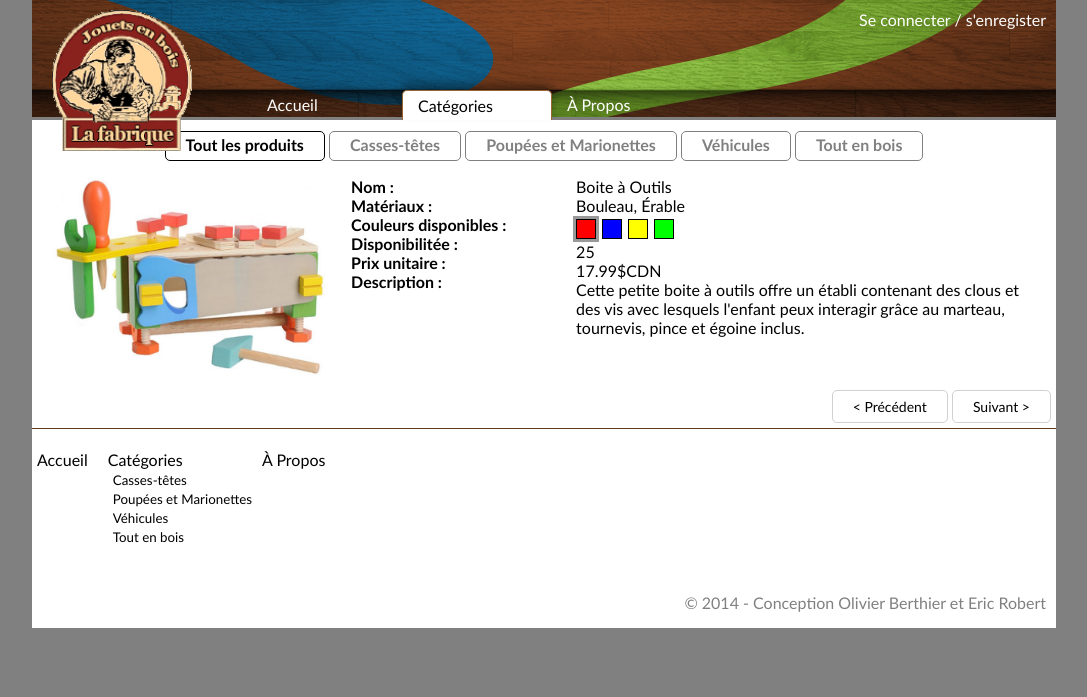
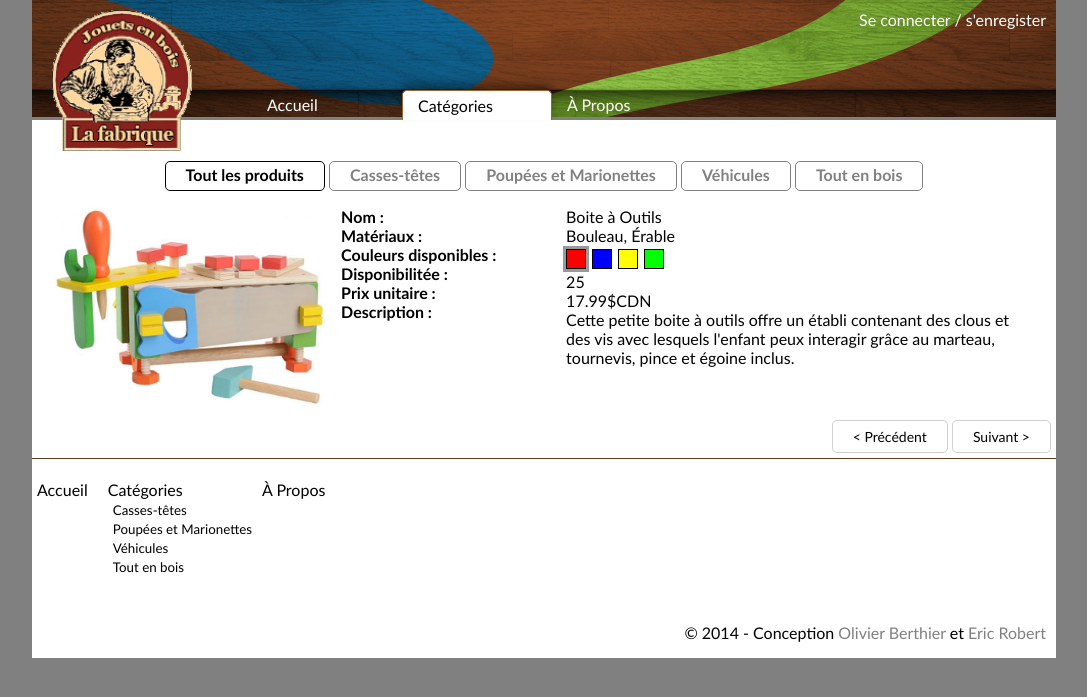
Before and after one commit to Makabey/TP_HTML5_ISI, a PHP site: page /produits.php in a window 1280 px wide. Shown: the top 697 px of the page, without its empty margins (96-1183 px from the left). Run offline with PHP 8.4, Linux system fonts and the light colour scheme; data that the repository does not hold is empty; some libraries are stand-ins or nearby versions.

Commit message:
J'ai changé le CSS
J'ai changé quelques petites choses dans le CSS
Et aussi j'avance à la page des produits, je ne vais pas toucher au
PHP/JS qui s'occupe des produits maintenant mais j'ai éliminé quelques
DIVs

```diff
--- a/FichiersDuTP/apropos.php
+++ b/FichiersDuTP/apropos.php
@@ -4,7 +4,7 @@ $sPageTitle = "La Fabrique de Jouet - À propos de nous";
 require_once "assets/inc/header.inc.php";
 ?>
 				<div class="aProposBox">
-					<div class="aProposBox_Header brownGradientBackground">
+					<div class="aProposBox_Header">
 						<span>Nos méthodes de fabrication</span>
 					</div>
 					<div class="aProposBox_Content roundedCorners_bottom">
@@ -15,7 +15,7 @@ require_once "assets/inc/header.inc.php";
 				</div>
 
 				<div class="aProposBox">
-					<div class="aProposBox_Header brownGradientBackground">
+					<div class="aProposBox_Header">
 						<span>Notre service de jouet "sur mesure"</span>
 					</div>
 					<div class="aProposBox_Content roundedCorners_bottom">
@@ -34,7 +34,7 @@ require_once "assets/inc/header.inc.php";
 				</div>
 
 				<div class="aProposBox">
-					<div class="aProposBox_Header brownGradientBackground">
+					<div class="aProposBox_Header">
 						<span>Une petite histoire de notre entreprise</span>
 					</div>
 					<div class="aProposBox_Content roundedCorners_bottom">
--- a/FichiersDuTP/assets/css/styles.css
+++ b/FichiersDuTP/assets/css/styles.css
@@ -474,7 +474,11 @@ span.spanValid{
 
 /** INDEX **/
 #index #descriptionSite{
-	padding:0 10px;
+	padding:0 10px 10px 10px;
+}
+#index #descriptionSite h3{
+	padding:0;
+	margin:0;
 }
 /**---------------------------------- slider ------------------------------**/
 #sliderJQ{
@@ -550,10 +554,14 @@ span.spanValid{
 
 
 /** PRODUITS **/
-#produits{
+/*#produits{
 	color:gray;
 	width:100%;
 	margin:0;
+}*/
+
+#produits header{
+	margin-bottom:30px; /* 2014-06-06 AJOUT parce que le header embarquais par-dessus le menu et je n'ais pas trouvé quelle balise ou règle faisait ça, donc solution temporaire en attendant de réviser ce bout du CSS */
 }
 
 #produits_categories{
@@ -563,7 +571,7 @@ span.spanValid{
 }
 
 #produits_categories ul{
-	width:auto;
+	/*width:auto;*/
 	list-style-type:none;
 	margin:10px auto;
 	padding:0;
@@ -620,36 +628,41 @@ span.spanValid{
 	width:100%;
 }
 
-#produits_infos_pic{
+/*#produits_infos_pic{
 	vertical-align:top;
 	display:inline-block;
-}
+}*/
 
-#produits_infos_pic img{
+/*#produits_infos_pic img{*/
+#produits_infos img{
+	vertical-align:top;
 	width:300px;
 	height:200px;
 }
 
-#produits_infos_dl{
+/*#produits_infos_dl{*/
+#produits_infos dl{
 	width:695px;
 	height:210px;
 	display:inline-block;
 	margin-left:10px;
-	padding:0;
+	/*padding:0;
 }
 
-#produits_infos_dl dl{
+#produits_infos_dl dl{*/
 	color:black;
 	margin:0;
 }
 
-#produits_infos_dl dt{
+/*#produits_infos_dl dt{*/
+#produits_infos dt{
 	font-weight:bold;
 	width:185px;
 	float:left;
 }
 
-#produits_infos_dl dd{
+/*#produits_infos_dl dd{*/
+#produits_infos dd{
 	width:470px;
 	float:right;
 	padding:0;
--- a/FichiersDuTP/produits.php
+++ b/FichiersDuTP/produits.php
@@ -1,7 +1,7 @@
 <?php
 require_once "assets/inc/csvFunctions.inc.php";
 
-$sPageTitle = "La Fabrique de Jouet - Produits &gt; ";
+$sPageTitle = "Produits | ";
 
 # $sDetailsProduits est utilisé dans "header.inc.php" pour le JS
 $retour = chargerProduits($arrProduits);
@@ -48,7 +48,7 @@ if($iProduit_Cat == -1) $iProduit_Cat = 0;
 
 if($iProduit_QTE <1) $iProduit_QTE = 1;
 
-$sPageTitle .= $arrNomsCategories[$iProduit_Cat]['nom'];
+$sPageTitle = $arrNomsCategories[$iProduit_Cat]['nom'] . ' | '. $sPageTitle;
 
 /*
 	Si iProduit_ID n'est pas vide, trouver à quelle catégorie l'objet appartient
@@ -69,8 +69,8 @@ $sDetailsProduits = formaterProduitsPourJS($arrProduits, $iProdCat);
 
 require_once "assets/inc/header.inc.php";
 ?>
-			<div id="produits">
-				<div id="produits_categories" class="brownGradientBackground">
+			<!--<div id="produits">-->
+				<nav id="produits_categories">
 					<ul><?php
 						echo "\n";
 						for($iCmpt=0;$iCmpt<count($arrNomsCategories);$iCmpt++){
@@ -86,12 +86,12 @@ require_once "assets/inc/header.inc.php";
 						}
 					?>
 					</ul>
-				</div>
+				</nav>
 				<div id="produits_infos">
-					<div id="produits_infos_pic">
+					<!--<div id="produits_infos_pic">-->
 						<img id="produits_infos_img" src="assets/images/produits/broken_toy.jpg" alt="Catégorie vide" title="Catégorie vide" />
-					</div>
-					<div id="produits_infos_dl">
+					<!--</div>
+					<div id="produits_infos_dl">-->
 						<dl>
 							<dt>Nom : </dt>
 							<dd id="produits_infos_nom"></dd>
@@ -106,7 +106,7 @@ require_once "assets/inc/header.inc.php";
 							<dt>Description : </dt>
 							<dd id="produits_infos_desc"></dd>
 						</dl>
-					</div>
+					<!--</div>-->
 					<div id="produits_infos_btns">
 						<button type="button" id="prod_btnPrev" class="rounded">&lt; Précédent</button>
 						<button type="button" id="prod_btnNext" class="rounded">Suivant &gt;</button>
@@ -118,7 +118,7 @@ require_once "assets/inc/header.inc.php";
 					</div>
 					<?php } ?>
 				</div>
-			</div>
+			<!--</div>-->
 <?php
 require_once "assets/inc/footer.inc.php";
 ?>
```
Also changed, not shown: README.md.
